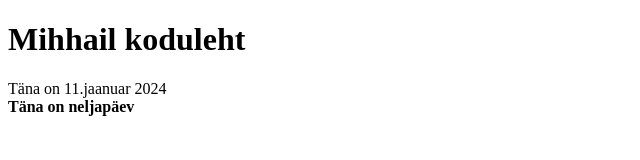
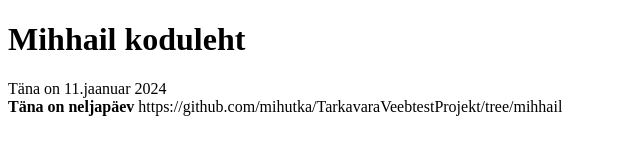
Before and after one commit to mihutka/TarkavaraVeebtestProjekt, a plain HTML site: page index.html in a window 1280 px wide. Shown: the whole page, without its empty margins (0-640 px from the left). Drawn offline with Linux system fonts and the light colour scheme.

Commit message:
link on lisatatud

```diff
--- a/index.html
+++ b/index.html
@@ -9,3 +9,4 @@
 <div>Täna on 11.jaanuar 2024</div>
 </body>
 <strong>Täna on neljapäev</strong>
+<href>https://github.com/mihutka/TarkavaraVeebtestProjekt/tree/mihhail</href>
```
